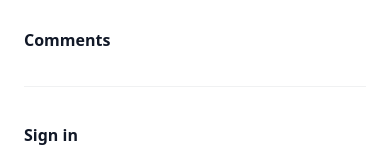
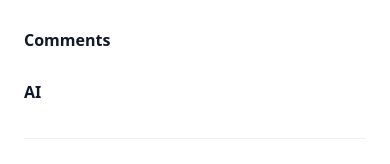
Before and after one commit to ndrw1221/full-stack-personal-page, a React (Vite) app in the folder frontend/: page /profile in a window 390 px wide. Both pictures are taken after a click on the button "Open main menu". Shown: the part 158-322 px from the top of the page. Built offline with nearby package versions, Linux system fonts and the light colour scheme.

Commit message:
Add AI link to dialog

```diff
--- a/frontend/src/components/Header.jsx
+++ b/frontend/src/components/Header.jsx
@@ -138,6 +138,13 @@
                 >
                   Comments
                 </Link>
+                <Link
+                  to="/AI"
+                  onClick={() => setMobileMenuOpen(false)}
+                  className="-mx-3 block rounded-lg px-3 py-2 text-base font-semibold leading-7 text-gray-900 hover:bg-gray-50"
+                >
+                  AI
+                </Link>
               </div>
               <div className="py-6">
                 {isAuthenticated ? (
```
